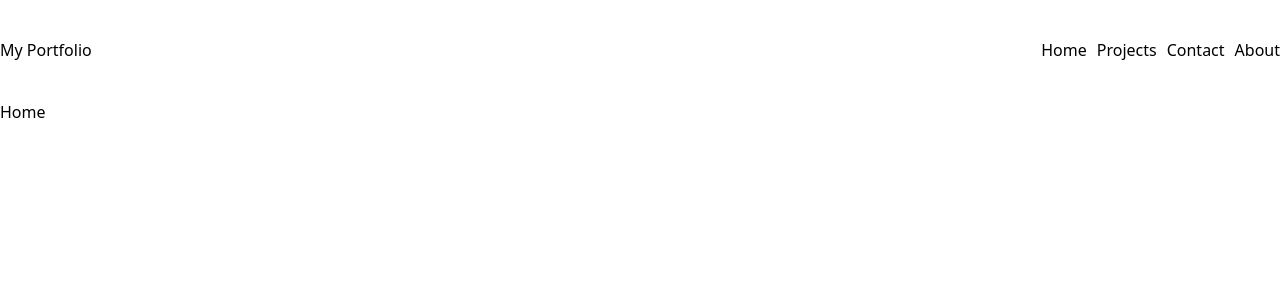
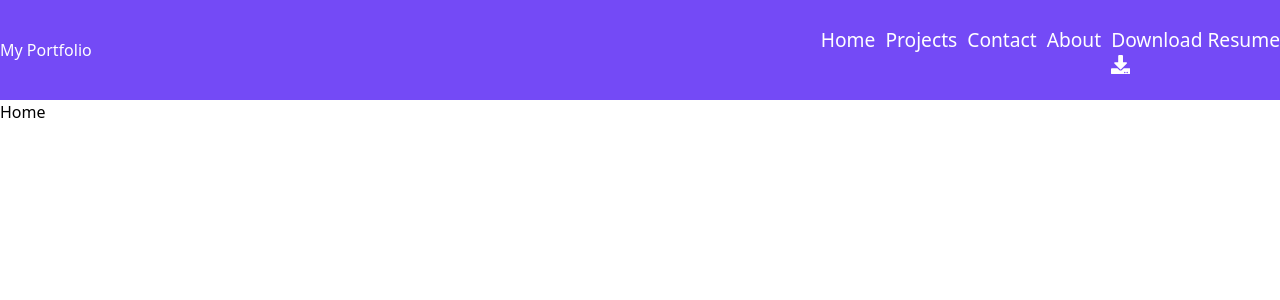
Before and after one commit to javiguerra777/my_portfolio_template, a React (Vite) app: page / in a window 1280 px wide. Shown: the top 300 px of the page. Built offline with nearby package versions, Linux system fonts and the light colour scheme.

Commit message:
refactor(navbar): changed styles and added download resume to the navbar in the portfolio template

```diff
--- /dev/null
+++ b/src/components/DownloadResume.jsx
@@ -0,0 +1,13 @@
+import { FaDownload } from "react-icons/fa";
+
+const DownloadResume = () => {
+  return (
+    // Replace the href with the a link to your resume and replace the download attribute with your name
+    <a href="replace_with_link_to_your_resume" download="ReplaceWithYourName_Resume.pdf" className="flex items-center">
+      <p className="mr-2">Download Resume</p>
+      <FaDownload />
+    </a>
+  )
+}
+
+export default DownloadResume
--- a/src/components/NavBar.jsx
+++ b/src/components/NavBar.jsx
@@ -3,6 +3,7 @@ import { NavLink } from "react-router-dom"
 import { motion } from "framer-motion";
 import { GiHamburgerMenu } from "react-icons/gi";
 import { IoMdClose } from "react-icons/io";
+import DownloadResume from "./DownloadResume";
 
 const sidebarVariants = {
   open: {
@@ -37,18 +38,19 @@ const NavBar = () => {
         <NavLink to="/projects">Projects</NavLink>
         <NavLink to="/contact">Contact</NavLink>
         <NavLink to="/about">About</NavLink>
+        <DownloadResume />
       </section>
       <section className="sm-active">
         <button
         type="button"
         onClick={() => setOpen(true)}
-        className="border border-black border-2 p-2 rounded"
+        className="border border-black border-2 p-2 rounded bg-white"
         >
-          <GiHamburgerMenu size={25} />
+          <GiHamburgerMenu size={25} color="black"/>
         </button>
       </section>
       <motion.aside
-      className="sm-active sm-links"
+      className="mobile-navigation sm-active sm-links"
       variants={sidebarVariants}
       initial="closed"
       animate={open ? 'open' : 'closed'}
@@ -67,6 +69,7 @@ const NavBar = () => {
         <NavLink to="/projects">Projects</NavLink>
         <NavLink to="/contact">Contact</NavLink>
         <NavLink to="/about">About</NavLink>
+        <DownloadResume />
       </motion.aside>
     </nav>
   )
--- a/src/pages/Home.jsx
+++ b/src/pages/Home.jsx
@@ -1,7 +1,7 @@
 
 const Home = () => {
   return (
-    <div>Home</div>
+    <main>Home</main>
   )
 }
 
--- a/src/styles/nav-bar.scss
+++ b/src/styles/nav-bar.scss
@@ -3,10 +3,18 @@
   justify-content: space-between;
   align-items: center;
   min-height: 100px;
+  background-color: #744af6;
+  color: white;
+  position: sticky;
+  top: 0;
+  .mobile-navigation {
+    color: black;
+  }
   .lg-links {
     display: none;
+    font-size: 1.2rem;
     @media screen and (min-width: $laptop) {
-      display: inline;
+      display: flex;
     }
     a {
       margin-left: 10px;
@@ -30,6 +38,7 @@
     border-bottom-left-radius: 10px;
     width: 200px;
     padding: 20px 10px 0;
+    font-size: 1.1rem;
     a {
       margin: 3px 0;
     }
```
